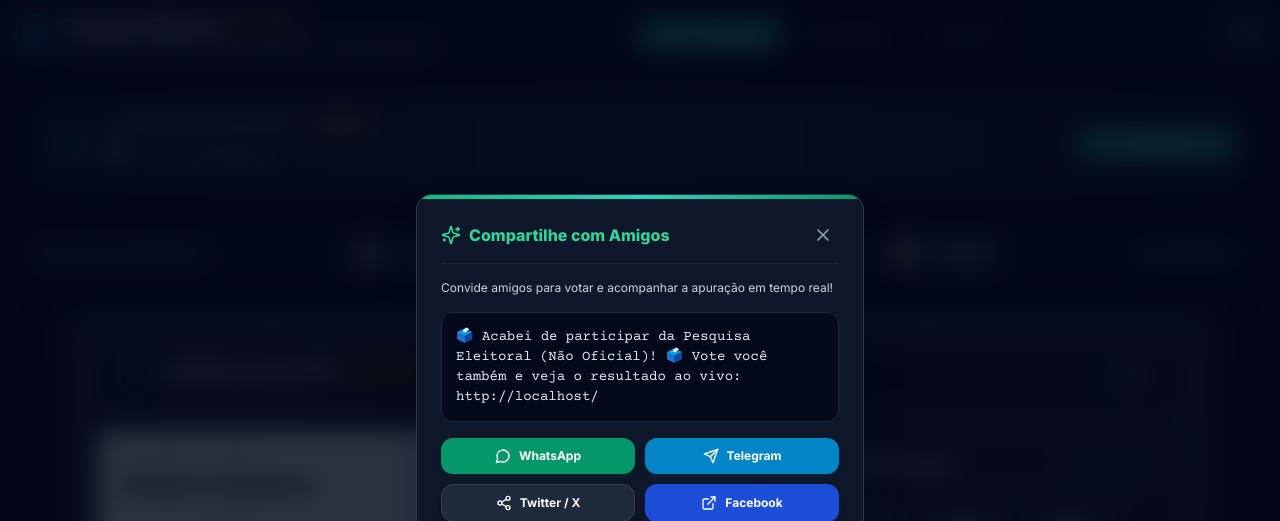
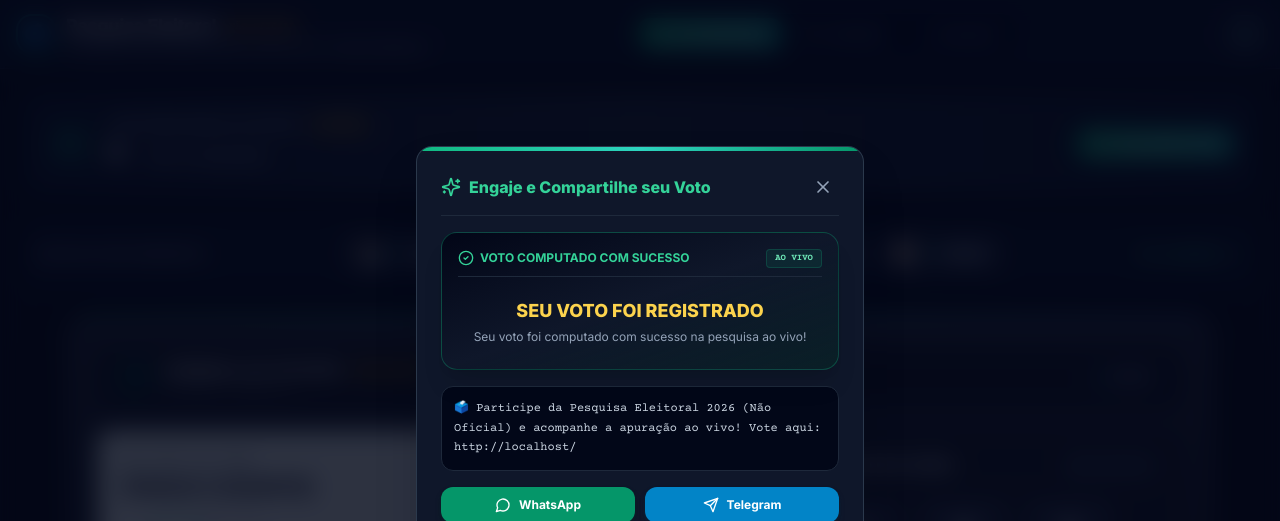
Before and after one commit to PedroGuilhermeSilv/urna, a React (Vite) app: page / in a window 1280 px wide. Both pictures are taken after a click on the button "Compartilhar Voto". Shown: the top 521 px of the page. Built offline with nearby package versions, Linux system fonts and the light colour scheme; no server answers; grey boxes are pictures that could not be loaded.

Commit message:
feat: add visual vote preview card and candidate statistics to share modal

```diff
--- a/src/App.tsx
+++ b/src/App.tsx
@@ -489,9 +489,12 @@
       {showShareModal && (
         <ShareVoteModal
           lastVote={lastVote}
+          candidates={candidates}
+          voteResult={wsVoteResult}
           onClose={() => setShowShareModal(false)}
         />
       )}
+
 
       {/* Footer */}
       <footer className="border-t border-slate-800/80 py-4 mt-12 bg-slate-950/50 text-slate-400 text-xs text-center">
--- a/src/components/ShareVoteModal.tsx
+++ b/src/components/ShareVoteModal.tsx
@@ -1,24 +1,49 @@
 import React, { useState } from 'react';
 import { motion, AnimatePresence } from 'framer-motion';
-import { Share2, Copy, Check, X, MessageCircle, Send, Sparkles, ExternalLink } from 'lucide-react';
-import { VoteRecord } from '../types';
+import { Share2, Copy, Check, X, MessageCircle, Send, Sparkles, ExternalLink, CheckCircle2 } from 'lucide-react';
+import { VoteRecord, Candidate, VoteResultData } from '../types';
 
 interface ShareVoteModalProps {
   lastVote?: VoteRecord | null;
+  candidates?: Candidate[];
+  voteResult?: VoteResultData | null;
   onClose: () => void;
 }
 
-export const ShareVoteModal: React.FC<ShareVoteModalProps> = ({ lastVote, onClose }) => {
+export const ShareVoteModal: React.FC<ShareVoteModalProps> = ({
+  lastVote,
+  candidates = [],
+  voteResult,
+  onClose,
+}) => {
   const [copied, setCopied] = useState(false);
 
   const siteUrl = window.location.origin + window.location.pathname;
 
-  let voteText = 'Acabei de participar da Pesquisa Eleitoral (Não Oficial)! 🗳️';
-  if (lastVote?.candidateName && lastVote.voteType === 'VALID') {
-    voteText = `Acabei de votar na Pesquisa Eleitoral (Não Oficial)! 🗳️`;
+  // Match candidate details
+  const candidateMatch = lastVote?.candidateNumber
+    ? candidates.find((c) => c.number === lastVote.candidateNumber) || null
+    : null;
+
+  // Calculate vote metrics
+  const totalVotes = voteResult?.total_votes || 0;
+  const candidateCount = candidateMatch && voteResult?.candidate_counts
+    ? (voteResult.candidate_counts[candidateMatch.number] || 0)
+    : 0;
+  const percentage = totalVotes > 0 && candidateCount > 0
+    ? ((candidateCount / totalVotes) * 100).toFixed(1)
+    : null;
+
+  // Dynamic share text
+  let shareMessage = `🗳️ Participe da Pesquisa Eleitoral 2026 (Não Oficial) e acompanhe a apuração ao vivo! Vote aqui: ${siteUrl}`;
+
+  if (lastVote?.voteType === 'WHITE') {
+    shareMessage = `🗳️ Acabei de registrar meu voto EM BRANCO na Pesquisa Eleitoral 2026! 🚀 E você, quem apoia? Vote ao vivo aqui: ${siteUrl}`;
+  } else if (lastVote?.voteType === 'NULL') {
+    shareMessage = `🗳️ Acabei de registrar meu voto NULO na Pesquisa Eleitoral 2026! 🚀 Deixe seu voto ao vivo aqui: ${siteUrl}`;
+  } else if (candidateMatch) {
+    shareMessage = `🗳️ Acabei de votar no candidato ${candidateMatch.name} (${candidateMatch.number} - ${candidateMatch.partyAcronym}) na Pesquisa Eleitoral 2026! 🚀 Quem vence essa eleição? Deixe seu voto ao vivo aqui: ${siteUrl}`;
   }
-
-  const shareMessage = `${voteText} Vote você também e veja o resultado ao vivo: ${siteUrl}`;
 
   const handleCopyLink = () => {
     navigator.clipboard.writeText(shareMessage);
@@ -35,7 +60,7 @@
           url: siteUrl,
         });
       } catch (err) {
-        console.log('Native share error/cancelled:', err);
+        console.log('Native share cancelled:', err);
       }
     } else {
       handleCopyLink();
@@ -85,7 +110,7 @@
           <div className="flex items-center justify-between border-b border-slate-800 pb-3 mb-4">
             <div className="flex items-center gap-2 text-emerald-400 font-extrabold text-sm sm:text-base">
               <Sparkles className="w-5 h-5 text-emerald-400" />
-              <span>Compartilhe com Amigos</span>
+              <span>Engaje e Compartilhe seu Voto</span>
             </div>
             <button
               type="button"
@@ -98,12 +123,70 @@
 
           {/* Body */}
           <div className="space-y-4">
-            <p className="text-xs text-slate-300">
-              Convide amigos para votar e acompanhar a apuração em tempo real!
-            </p>
+            {/* Visual Vote Card (Engaging Preview Card with candidate image & numbers) */}
+            <div className="bg-gradient-to-br from-slate-950 via-slate-900 to-emerald-950/40 border border-emerald-500/30 rounded-2xl p-4 shadow-xl relative overflow-hidden">
+              <div className="flex items-center justify-between border-b border-slate-800 pb-2 mb-3">
+                <span className="flex items-center gap-1.5 text-xs font-bold text-emerald-400">
+                  <CheckCircle2 className="w-4 h-4 text-emerald-400" />
+                  VOTO COMPUTADO COM SUCESSO
+                </span>
+                <span className="text-[9px] font-mono font-bold bg-emerald-500/10 text-emerald-300 px-2 py-0.5 rounded border border-emerald-500/20">
+                  AO VIVO
+                </span>
+              </div>
 
-            <div className="bg-slate-950/80 p-3.5 rounded-xl border border-slate-800 text-xs sm:text-sm text-slate-200 font-medium leading-relaxed font-mono">
-              🗳️ {shareMessage}
+              {candidateMatch ? (
+                <div className="flex items-center gap-3.5">
+                  {/* Candidate Avatar Photo */}
+                  <div className="w-16 h-20 rounded-xl bg-slate-950 border-2 border-emerald-500/50 overflow-hidden shadow-lg shrink-0">
+                    <img
+                      src={candidateMatch.photoUrl}
+                      alt={candidateMatch.name}
+                      className="w-full h-full object-cover object-top"
+                      onError={(e) => {
+                        (e.target as HTMLImageElement).src = `https://ui-avatars.com/api/?name=${encodeURIComponent(
+                          candidateMatch.name
+                        )}&background=00875a&color=fff&size=128`;
+                      }}
+                    />
+                  </div>
+
+                  {/* Candidate Vote Details */}
+                  <div className="min-w-0 flex-1">
+                    <div className="flex items-center gap-2">
+                      <span className="font-mono font-black text-xs text-slate-950 bg-emerald-400 px-2 py-0.5 rounded shadow">
+                        Nº {candidateMatch.number}
+                      </span>
+                      <span className="text-xs font-extrabold text-slate-300">
+                        {candidateMatch.partyAcronym}
+                      </span>
+                    </div>
+
+                    <h4 className="text-base font-black text-white truncate mt-1">
+                      {candidateMatch.name}
+                    </h4>
+
+                    {percentage && (
+                      <div className="text-xs text-slate-300 font-mono mt-1 flex items-center gap-1.5">
+                        <span className="font-bold text-emerald-400 text-sm">{percentage}% dos votos</span>
+                        <span className="text-slate-500 text-[10px]">({candidateCount} {candidateCount === 1 ? 'voto' : 'votos'})</span>
+                      </div>
+                    )}
+                  </div>
+                </div>
+              ) : (
+                <div className="py-2 text-center">
+                  <div className="text-lg font-black text-amber-300">
+                    {lastVote?.voteType === 'WHITE' ? 'VOTO EM BRANCO' : lastVote?.voteType === 'NULL' ? 'VOTO NULO' : 'SEU VOTO FOI REGISTRADO'}
+                  </div>
+                  <p className="text-xs text-slate-400 mt-1">Seu voto foi computado com sucesso na pesquisa ao vivo!</p>
+                </div>
+              )}
+            </div>
+
+            {/* Share Text Box */}
+            <div className="bg-slate-950/90 p-3 rounded-xl border border-slate-800 text-xs text-slate-300 font-mono leading-relaxed">
+              {shareMessage}
             </div>
 
             {/* Native Mobile Share Button */}
```
Also changed, not shown: 5 other files (tests, documents, lock files or other folders).
